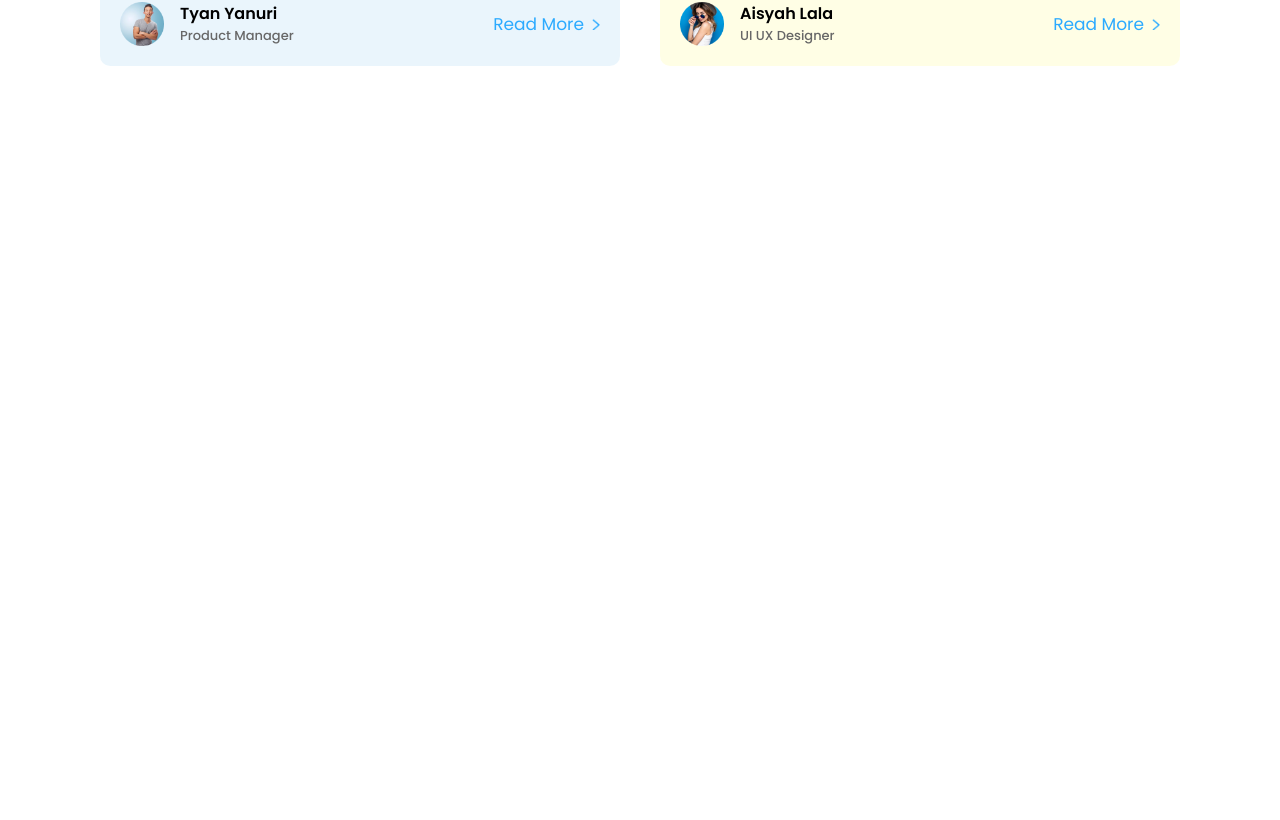
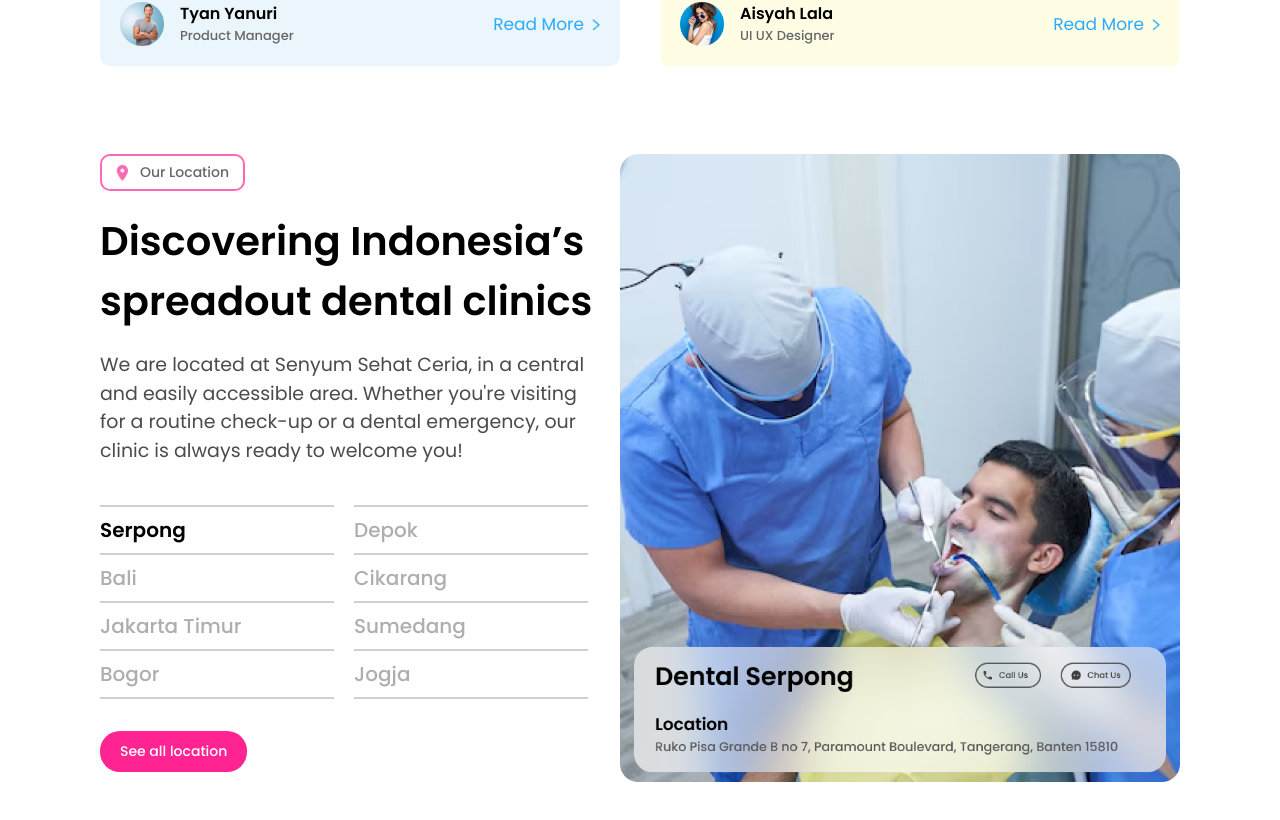
Before and after one commit to pandutria/Dentall, a React (Vite) app: page / in a window 1280 px wide. Shown: the part 3824-4644 px from the top of the page. Before the commit the page ends 3978 px from the top, so only its background shows below. Built offline with nearby package versions, Linux system fonts and the light colour scheme.

Commit message:
first commit

```diff
--- a/src/pages/LandingPage.jsx
+++ b/src/pages/LandingPage.jsx
@@ -17,6 +17,8 @@ import titik2 from "/titik2.png"
 import circle1 from "/circle1.png"
 import circle2 from "/circle2.png"
 import more from "/more.png"
+import location from "/location.png"
+import serpong from "/serpong.png"
 
 const LandingPage = () => {
   return (
@@ -153,6 +155,43 @@ const LandingPage = () => {
       </div>
     </div>
 
+    <div className='flex flex-row gap-5 justify-center pb-10'>
+      <div className='flex flex-col'>
+        <div className='flex flex-row items-center gap-3 border-[2px] border-[#FF69B4] w-fit rounded-[10px] py-1.5 px-3.5'>
+          <img src={location} className='w-3' alt="" />
+          <p className='font-poppins font-medium text-[#676767] text-[14px]'>Our Location</p>
+        </div>
+        <h1 className='font-poppins font-semibold text-[40px] w-125 pt-5'>Discovering Indonesia’s spreadout dental clinics</h1>
+        <p className='font-poppins font-normal text-[#4B4B4B] text-[19px] w-125 pt-5'>We are located at Senyum Sehat Ceria, in a central and easily accessible area. Whether you're visiting for a routine check-up or a dental emergency, our clinic is always ready to welcome you!</p>
+        <div className='flex flex-row pt-10 gap-5 w-122'>
+          <div className='flex flex-col gap-2 w-full'>
+             <hr className='border-[1px] border-[#D0D0D0] w-full'/>
+             <h1 className='font-poppins font-semibold text-[20px] cursor-pointer'>Serpong</h1>
+             <hr className='border-[1px] border-[#D0D0D0] w-full'/>
+             <h1 className='font-poppins font-medium text-[#AEAEAE] text-[20px] cursor-pointer'>Bali</h1>
+             <hr className='border-[1px] border-[#D0D0D0] w-full'/>
+             <h1 className='font-poppins font-medium text-[#AEAEAE] text-[20px] cursor-pointer'>Jakarta Timur</h1>
+             <hr className='border-[1px] border-[#D0D0D0] w-ful'/>
+             <h1 className='font-poppins font-medium text-[#AEAEAE] text-[20px] cursor-pointer'>Bogor</h1>
+             <hr className='border-[1px] border-[#D0D0D0] w-full'/>
+          </div>
+          <div className='flex flex-col gap-2 w-full'>
+             <hr className='border-[1px] border-[#D0D0D0] w-full'/>
+             <h1 className='font-poppins font-medium text-[#AEAEAE] text-[20px] cursor-pointer'>Depok</h1>
+             <hr className='border-[1px] border-[#D0D0D0] w-full'/>
+             <h1 className='font-poppins font-medium text-[#AEAEAE] text-[20px] cursor-pointer'>Cikarang</h1>
+             <hr className='border-[1px] border-[#D0D0D0] w-full'/>
+             <h1 className='font-poppins font-medium text-[#AEAEAE] text-[20px] cursor-pointer'>Sumedang</h1>
+             <hr className='border-[1px] border-[#D0D0D0] w-ful'/>
+             <h1 className='font-poppins font-medium text-[#AEAEAE] text-[20px] cursor-pointer'>Jogja</h1>
+             <hr className='border-[1px] border-[#D0D0D0] w-full'/>
+          </div>
+        </div>
+        <a href="" className='font-poppins font-medium text-[14px] bg-primary w-fit text-white rounded-[20px] px-5 py-2.5 mt-8'>See all location</a>
+      </div>
+      <img src={serpong} className='w-140' alt="" />
+    </div>
+
     </div>
   )
 }
```
Also changed, not shown: public/location.png (added), public/serpong.png (added).
